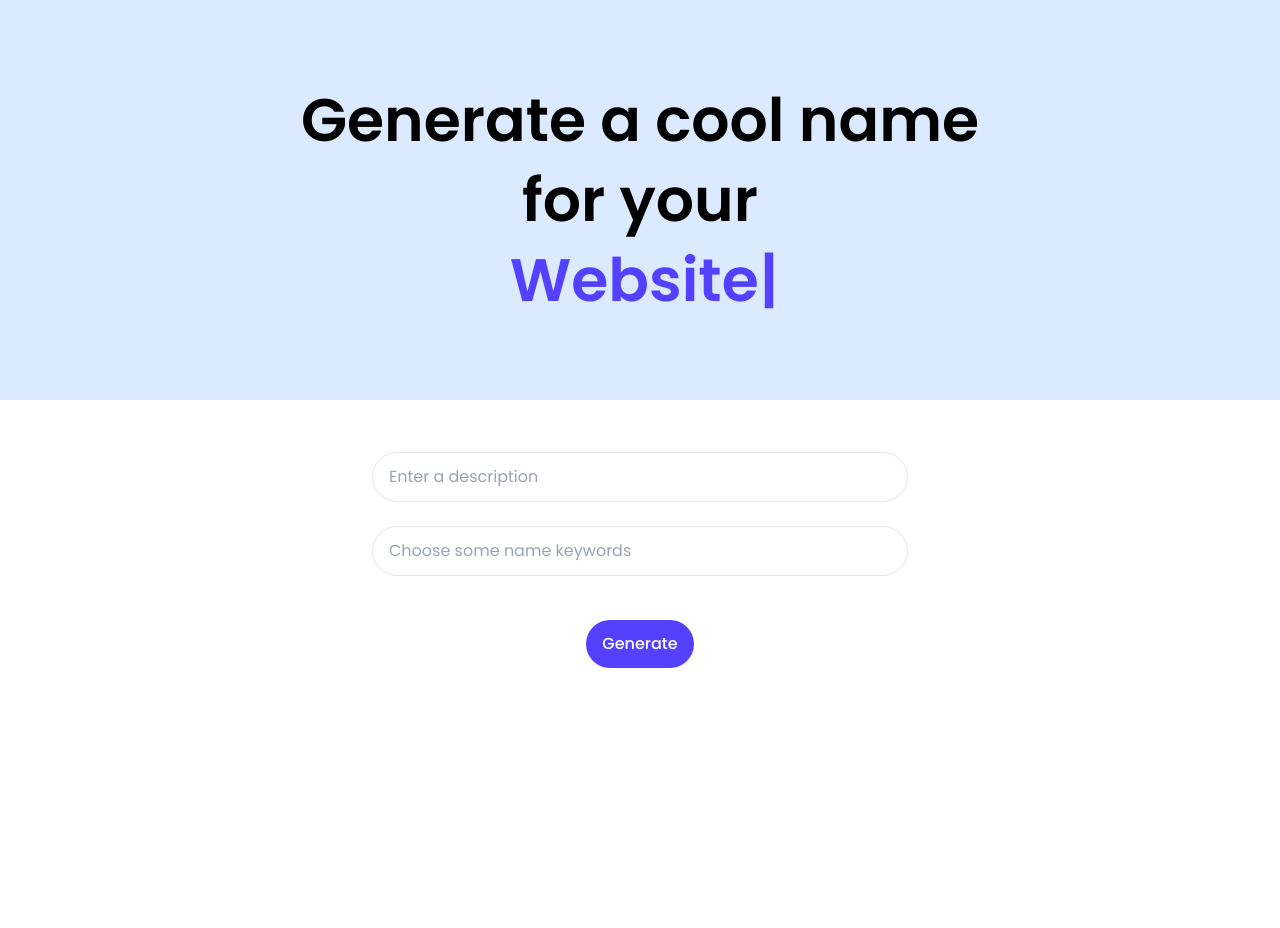
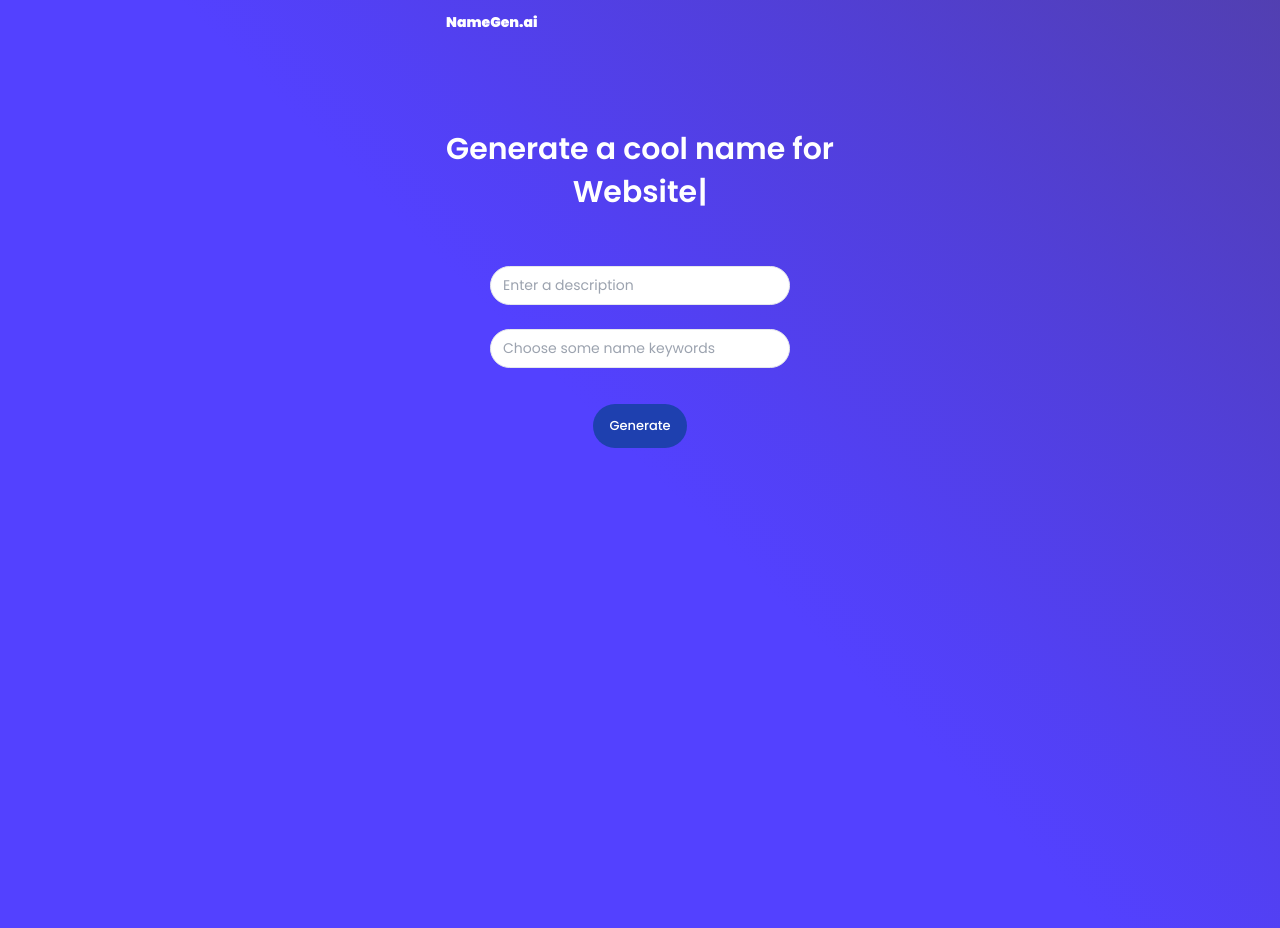
Before and after one commit to langf00rd/ai-name-generator, a Next.js app: page / in a window 1280 px wide. Before the commit the page ends 800 px from the top, so only its background shows below. Built offline with nearby package versions, Linux system fonts and the light colour scheme.

Commit message:
Add files via upload

```diff
--- a/pages/index.js
+++ b/pages/index.js
@@ -18,18 +18,20 @@ export default function Home() {
       setName(response.data)
       setLoading(false)
     } catch (e) {
-      console.log(e.message)
       setLoading(false)
     }
   }
 
   return (
     <>
-
-      <section className="bg-blue-100 w-screen h-[50vh] text-center flex items-center justify-center">
-        <div className="text-6xl font-[600] max-w-3xl m-auto leading-[80px] flex-col flex">
-          <h1>Generate a cool name for your</h1>
-          <h1 className="ml-2 text-[#5341FF]">
+      <div className="text-[#fff] min-h-screen w-screen">
+        <section className="w-screen mt-32 text-center flex items-center justify-center">
+          <div className="lg:text-3xl text-2xl px-5 font-[600] max-w-3xl m-auto lg:leading-[43px] flex-col flex">
+            <div className="py-3 text-sm absolute top-0">
+              <b>NameGen.ai</b>
+            </div>
+            <h1>Generate a cool name for</h1>
+            <h1 className="m-auto w-max">
               <Typewriter
                 options={{
                   strings: ['App', 'Website', 'Blog', 'Anything'],
@@ -42,22 +44,18 @@ export default function Home() {
         </section>
 
         <section className="flex flex-col max-w-xl m-auto py-10 px-5 text-center">
-        {/* <h1 className="font-bold text-3xl mb-3">Product Name Generator</h1> */}
           <input value={description} onChange={e => setDescription(e.target.value)} placeholder="Enter a description" className={styles.input} />
           <input value={seeds} onChange={e => setSeeds(e.target.value)} placeholder="Choose some name keywords" className={styles.input} />
-        {loading ? <p className="mb-2">beep boop generating</p> : <p className="text-[#5341FF] font-[500] my-4">{name.replace("Product names: ", "")}</p>}
-        <button onClick={generate} className={styles.button}>Generate</button>
+          <p className="my-3">{name.replace("Product names: ", "")}</p>
+          <button onClick={generate} className={styles.button}>{loading ? "beep boop... 🤖" : "Generate"}</button>
         </section>
-
-      {/* <section className="bg-blue-100 p-5 py-20">
-        <h1 className="text-2xl text-center max-w-5xl leading-10 m-auto font-[500]">A great business name should help your company stand out and provide a canvas to paint your own meaning on. The Looka Business Name Generator helps you brainstorm ideas, check availability, and see logo ideas instantly.</h1>
-      </section> */}
+      </div>
 
     </>
   );
 }
 
 const styles = {
-  input: `border p-3 px-4 rounded-full outline-none my-3 w-full`,
-  button: `bg-[#5341FF] text-[#fff] max-w-[200px] m-auto font-[500] active:scale-90 transition-all p-3 px-4 rounded-full`,
+  input: `border m-auto px-3 py-2 text-[14px] max-w-[300px] rounded-full outline-none my-3 w-full text-[#222]`,
+  button: `text-[13px] bg-blue-800 whitespace-nowrap text-[#fff] w-max m-auto font-[500] active:scale-90 transition-all p-3 px-4 rounded-full`,
 }
--- a/styles/globals.css
+++ b/styles/globals.css
@@ -4,6 +4,12 @@
 @tailwind components;
 @tailwind utilities;
 
+html,
+body {
+  overflow-x: hidden;
+  background: linear-gradient(45deg, #5341ff, #5341ff, #4d3aafd5);
+}
+
 * {
   font-family: "Poppins", sans-serif;
 }
```
Lines whose indentation alone changed are shown as unchanged.
